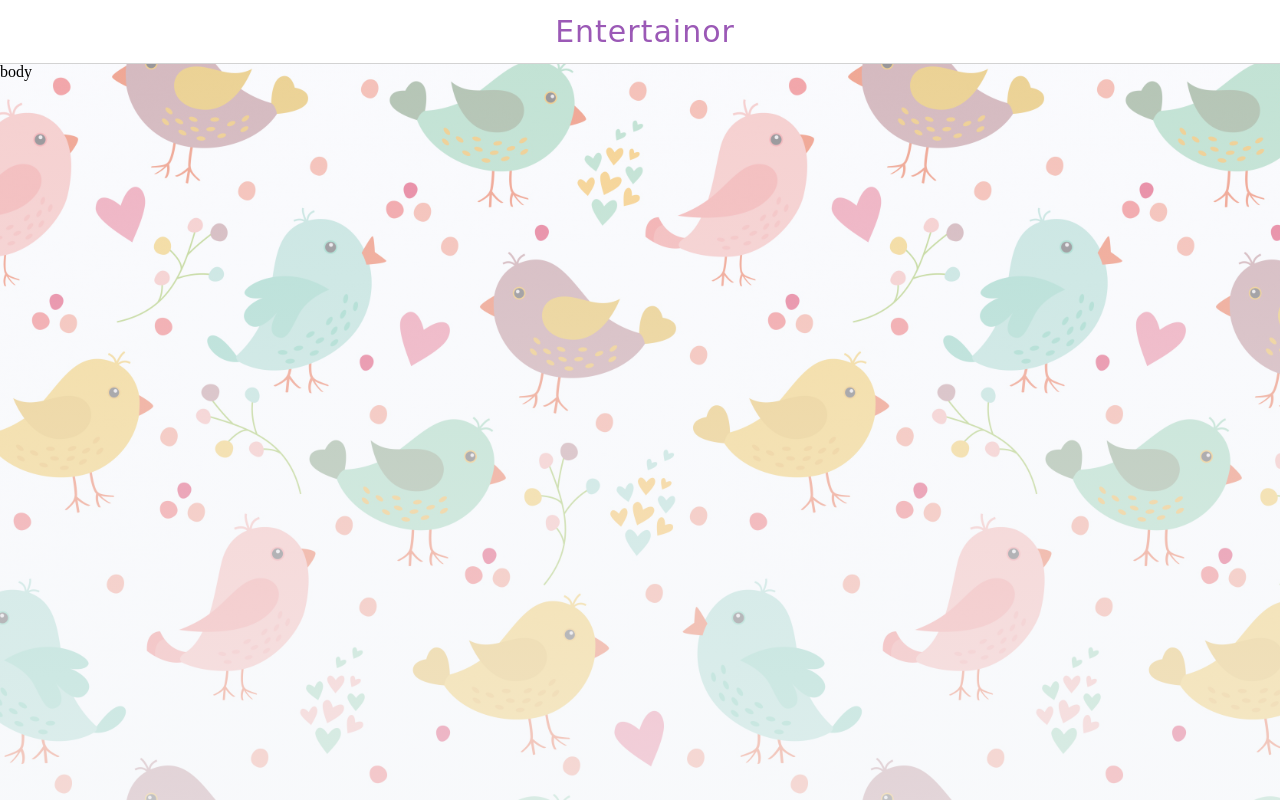
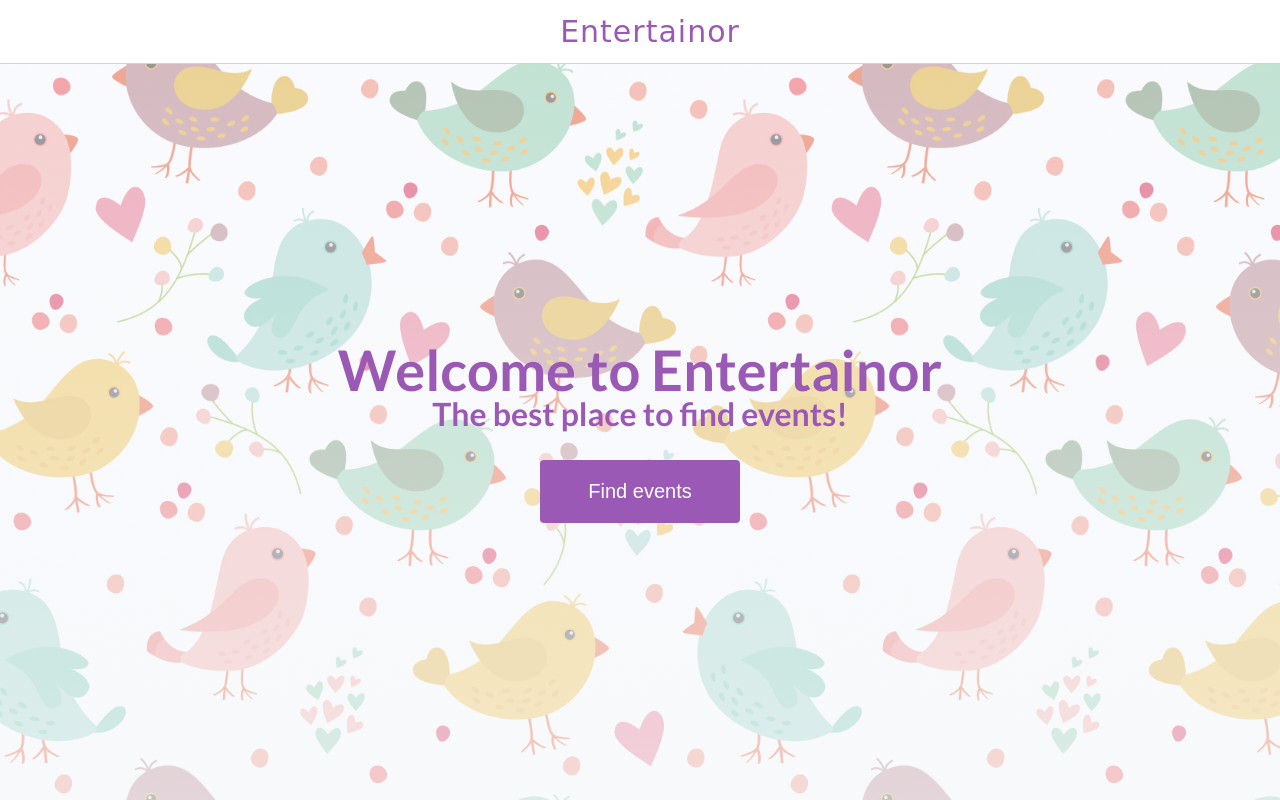
Before and after one commit to MrJeyhun/Entertainor, a website: page public/pages/home.html in a window 1280 px wide. Drawn offline with nearby package versions, Linux system fonts and the light colour scheme; files that its build step writes are made by us from their sources; files whose address does not match are found by name; a web font is replaced by a local one.

Commit message:
homepage was styled

```diff
--- a/public/pages/home.html
+++ b/public/pages/home.html
@@ -11,20 +11,31 @@
 
         <!--Google Fonts-->
         <link rel="preconnect" href="https://fonts.gstatic.com" />
-        <link href="https://fonts.googleapis.com/css2?family=Modak&display=swap" rel="stylesheet" />
+        <link
+            href="https://fonts.googleapis.com/css2?family=Lato:wght@400;700&family=Modak&display=swap"
+            rel="stylesheet"
+        />
         <!-- Font Awesome CDN -->
         <script src="https://kit.fontawesome.com/ee4f7cdaa4.js" crossorigin="anonymous"></script>
         <!-- App script -->
         <title>Entertainor</title>
     </head>
     <body>
-        <div class="app">
-            <div class="app__header">
-                <div class="app__header__brand">
-                    <span class="app__header__brand--pt1">Entertainor</span>
+        <div class="homepage">
+            <div class="header">
+                <div class="header__brand">
+                    <span class="header__brand">Entertainor</span>
                 </div>
             </div>
-            <div class="app__body">body</div>
+            <div class="homepage__body">
+                <div class="homepage__info">
+                    <div class="homepage__info__title">Welcome to Entertainor</div>
+                    <div class="homepage__info__description">The best place to find events!</div>
+                </div>
+                <button class="homepage__find-event">
+                    <a href="https://github.com/" target="_blank">Find events</a>
+                </button>
+            </div>
         </div>
     </body>
 </html>
--- a/public/sass/components/_header.scss
+++ b/public/sass/components/_header.scss
@@ -1,5 +1,4 @@
-.app {
-    &__header {
+.header {
     @include flex();
     background-color: $color-white;
     width: 100%;
@@ -18,4 +17,3 @@
         color: $color-purple;
     }
 }
-}
--- a/public/sass/pages/_home.scss
+++ b/public/sass/pages/_home.scss
@@ -1,10 +1,71 @@
-.app {
+.homepage {
     &__body {
         width: 100%;
         height: 92vh;
+        @include flex($jc: center, $ai: center, $fdr: column);
         background-image: linear-gradient(to bottom, rgba(245, 246, 252, 0.52), rgba(245, 247, 250, 0.73)),
             url('../images/background.jpg');
         background-size: contain;
         animation: body-animate 3s ease;
+        color: $color-purple;
+        font-family: 'Lato', sans-serif;
+    }
+
+    &__info {
+        text-align: center;
+        margin-bottom: 30px;
+        &__title {
+            font-size: pxToRem(56px);
+            font-weight: bold;
+        }
+        &__description {
+            font-size: pxToRem(32px);
+            font-weight: bold;
+        }
+    }
+
+    &__find-event {
+        width: pxToRem(200px);
+        padding: pxToRem(20px);
+        text-align: center;
+        font-size: pxToRem(20px);
+        border-radius: pxToRem(4px);
+        background-color: $color-purple;
+        border: none;
+        transition: all 0.5s ease;
+
+        a {
+            color: $color-white;
+            cursor: pointer;
+            display: inline-block;
+            position: relative;
+            transition: all 0.5s ease;
+            text-decoration: none;
+
+            &:after {
+                content: '»';
+                position: absolute;
+                opacity: 0;
+                top: 0;
+                right: pxToRem(-20px);
+                transition: all 0.5s ease;
+            }
+
+            &:link {
+                text-decoration: inherit;
+            }
+            &:visited {
+                text-decoration: inherit;
+            }
+        }
+
+        &:hover a {
+            padding-right: pxToRem(25px);
+
+            &:after {
+                opacity: 1;
+                right: 0;
+            }
+        }
     }
 }
```
Also changed, not shown: public/css/index.css. Lines whose indentation alone changed are shown as unchanged.
